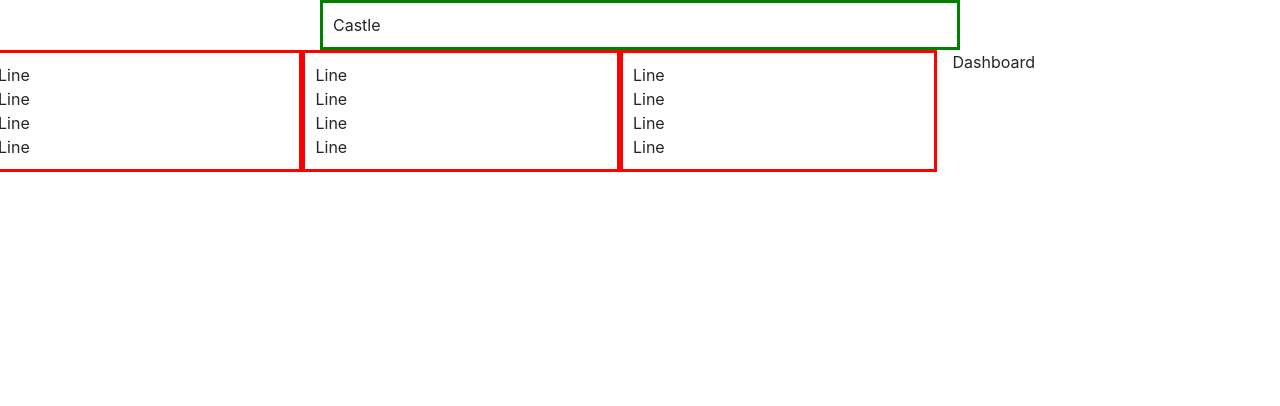
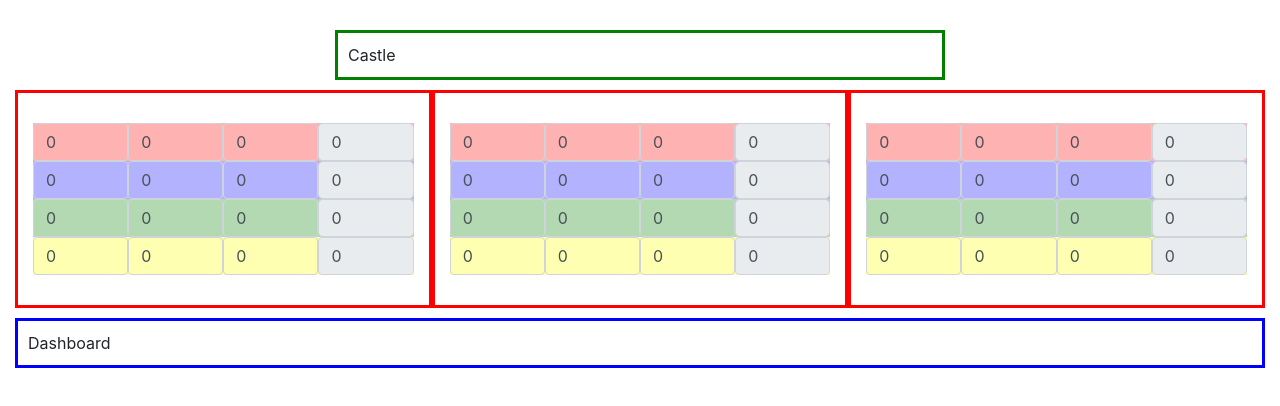
Before and after one commit to azucco/three-battles-client, a React app: page / in a window 1280 px wide. Shown: the top 406 px of the page. Built offline with nearby package versions, Linux system fonts and the light colour scheme.

Commit message:
set battle useState

```diff
--- a/src/js/App.js
+++ b/src/js/App.js
@@ -3,23 +3,20 @@ import ReactDOM from "react-dom";
 import 'bootstrap/dist/css/bootstrap.css';
 import Castle from "./components/Castle";
 import Battle from "./components/Battle";
+import "../styles/app.css";
+import "../styles/dashboard.css";
 
 function App() {
     return (
-        <div>
+        <div className="app">
             <Castle></Castle>
             <div className="row">
-                <div className="col-sm-9 row">
-                    {/* <div classname="row"> */}
-                        <Battle></Battle>
-                        <Battle></Battle>
-                        <Battle></Battle>
-                    {/* </div> */}
-                </div>
-                <div className="col-sm-3">
-                    Dashboard
-                </div>
-
+                <Battle></Battle>
+                <Battle></Battle>
+                <Battle></Battle>
+            </div>
+            <div className="row dashboard">
+                Dashboard
             </div>
         </div>
     );
--- a/src/js/components/Battle.js
+++ b/src/js/components/Battle.js
@@ -4,14 +4,77 @@ import "../../styles/battle.css";
 
 function Battle() {
 
-  const [color, setColor] = useState("");
+  const [redInfantry, setRedInfantry] = useState(0)
+  const [blueInfantry, setBlueInfantry] = useState(0)
+  const [greenInfantry, setGreenInfantry] = useState(0)
+  const [yellowInfantry, setYellowInfantry] = useState(0)
+
+  const [redArchery, setRedArchery] = useState(0)
+  const [blueArchery, setBlueArchery] = useState(0)
+  const [greenArchery, setGreenArchery] = useState(0)
+  const [yellowArchery, setYellowArchery] = useState(0)
+
+  const [redCavalry, setRedCavalry] = useState(0)
+  const [blueCavalry, setBlueCavalry] = useState(0)
+  const [greenCavalry, setGreenCavalry] = useState(0)
+  const [yellowCavalry, setYellowCavalry] = useState(0)
+
+  const lines = [
+    {
+      color: "red",
+      infantry: redInfantry,
+      cavalry: redCavalry,
+      archery: redArchery,
+      setInfantry: setRedInfantry,
+      setCavalry: setRedCavalry,
+      setArchery: setRedArchery
+    },
+    {
+      color: "blue",
+      infantry: blueInfantry,
+      cavalry: blueCavalry,
+      archery: blueArchery,
+      setInfantry: setBlueInfantry,
+      setCavalry: setBlueCavalry,
+      setArchery: setBlueArchery
+    },
+    {
+      color: "green",
+      infantry: greenInfantry,
+      cavalry: greenCavalry,
+      archery: greenArchery,
+      setInfantry: setGreenInfantry,
+      setCavalry: setGreenCavalry,
+      setArchery: setGreenArchery
+    },
+    {
+      color: "yellow",
+      infantry: yellowInfantry,
+      cavalry: yellowCavalry,
+      archery: yellowArchery,
+      setInfantry: setYellowInfantry,
+      setCavalry: setYellowCavalry,
+      setArchery: setYellowArchery
+    },
+  ]
+
+  lines.sort(function (a, b) {
+    return a.archery - b.archery;
+  });
 
   return (
     <div className="col-sm-4 battle">
-        <Line></Line>
-        <Line></Line>
-        <Line></Line>
-        <Line></Line>
+      {lines.map(line => {
+        return <Line
+          color={line.color}
+          infantry={line.infantry}
+          cavalry={line.cavalry}
+          archery={line.archery}
+          setInfantry={line.setInfantry}
+          setCavalry={line.setCavalry}
+          setArchery={line.setArchery}
+        />
+      })}
     </div>
   );
 
--- a/src/js/components/Line.js
+++ b/src/js/components/Line.js
@@ -1,14 +1,18 @@
-import React, { Component, useState } from "react";
+import React, { useState } from "react";
+import "../../styles/line.css";
 
-function Line() {
+function Line(props) {
 
-  const [color, setColor] = useState("");
-  const [infantry, setInfantry] = useState(0);
-  const [cavalry, setCavalry] = useState(0);
-  const [archery, setArchery] = useState(0);
+  const rowClass = "row " + props.color;
+  const total = parseInt(props.infantry) + parseInt(props.cavalry) + parseInt(props.archery);
 
   return (
-    <div>Line</div>
+    <div className={rowClass}>
+      <input type="number" className="form-control col-sm-3 trasparent" value={props.infantry} onChange={e => props.setInfantry(e.target.value)} />
+      <input type="number" className="form-control col-sm-3 trasparent" value={props.cavalry} onChange={e => props.setCavalry(e.target.value)} />
+      <input type="number" className="form-control col-sm-3 trasparent" value={props.archery} onChange={e => props.setArchery(e.target.value)} />
+      <input type="number" className="form-control col-sm-3" value={total} disabled />
+    </div>
   );
 
 }
--- /dev/null
+++ b/src/styles/app.css
@@ -0,0 +1,3 @@
+.app {
+    padding: 30px;
+}
--- a/src/styles/battle.css
+++ b/src/styles/battle.css
@@ -1,4 +1,6 @@
 .battle {
     border: 3px solid red;
-    padding: 10px;
+    padding: 30px;
+    margin-bottom: 10px;
+    margin-top: 10px;
 }
--- /dev/null
+++ b/src/styles/dashboard.css
@@ -0,0 +1,4 @@
+.dashboard {
+    border: 3px solid blue;
+    padding: 10px;
+}
--- /dev/null
+++ b/src/styles/line.css
@@ -0,0 +1,16 @@
+.red {
+    background-color: rgb(255, 0, 0, 0.3);
+}
+.blue {
+    background-color: rgb(0, 0, 255, 0.3);
+}
+.yellow {
+    background-color: rgb(255, 255, 0, 0.3);
+}
+.green {
+    background-color: rgb(0, 128, 0, 0.3);
+}
+
+.trasparent {
+    background-color: rgb(0, 0, 0, 0) !important;
+}
```
Also changed, not shown: 1 other file (tests, documents, lock files or other folders).
